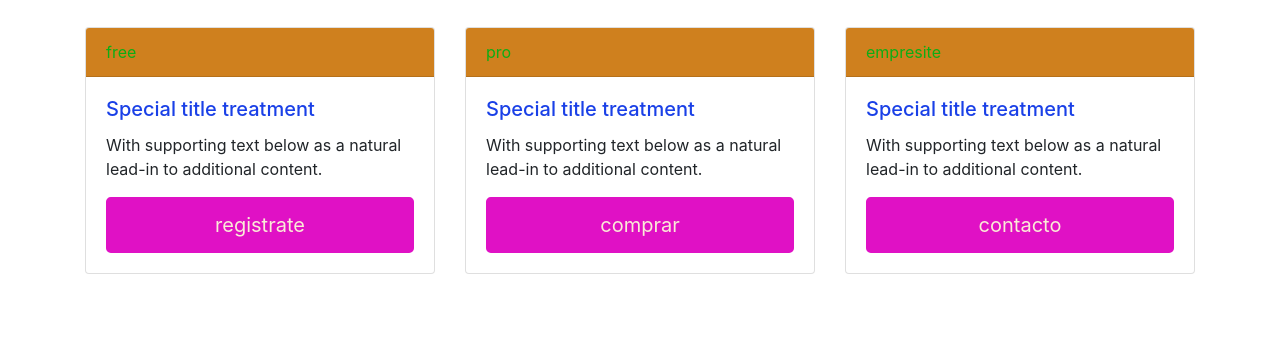
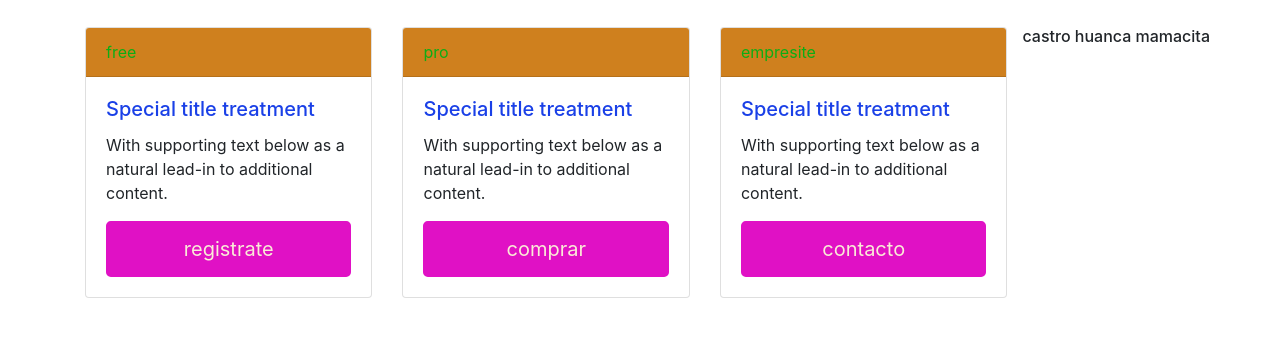
Before and after one commit to eufemicasth/web, a plain HTML site: page index.html in a window 1280 px wide. Shown: the part 181-518 px from the top of the page. Drawn offline with Linux system fonts and the light colour scheme.

Commit message:
agregando firma

```diff
--- a/index.html
+++ b/index.html
@@ -51,6 +51,9 @@
             </div>
           </div>
         </div>
+
+        <h6>castro huanca mamacita</h6>
+
       </div>
     </div>
 
```
